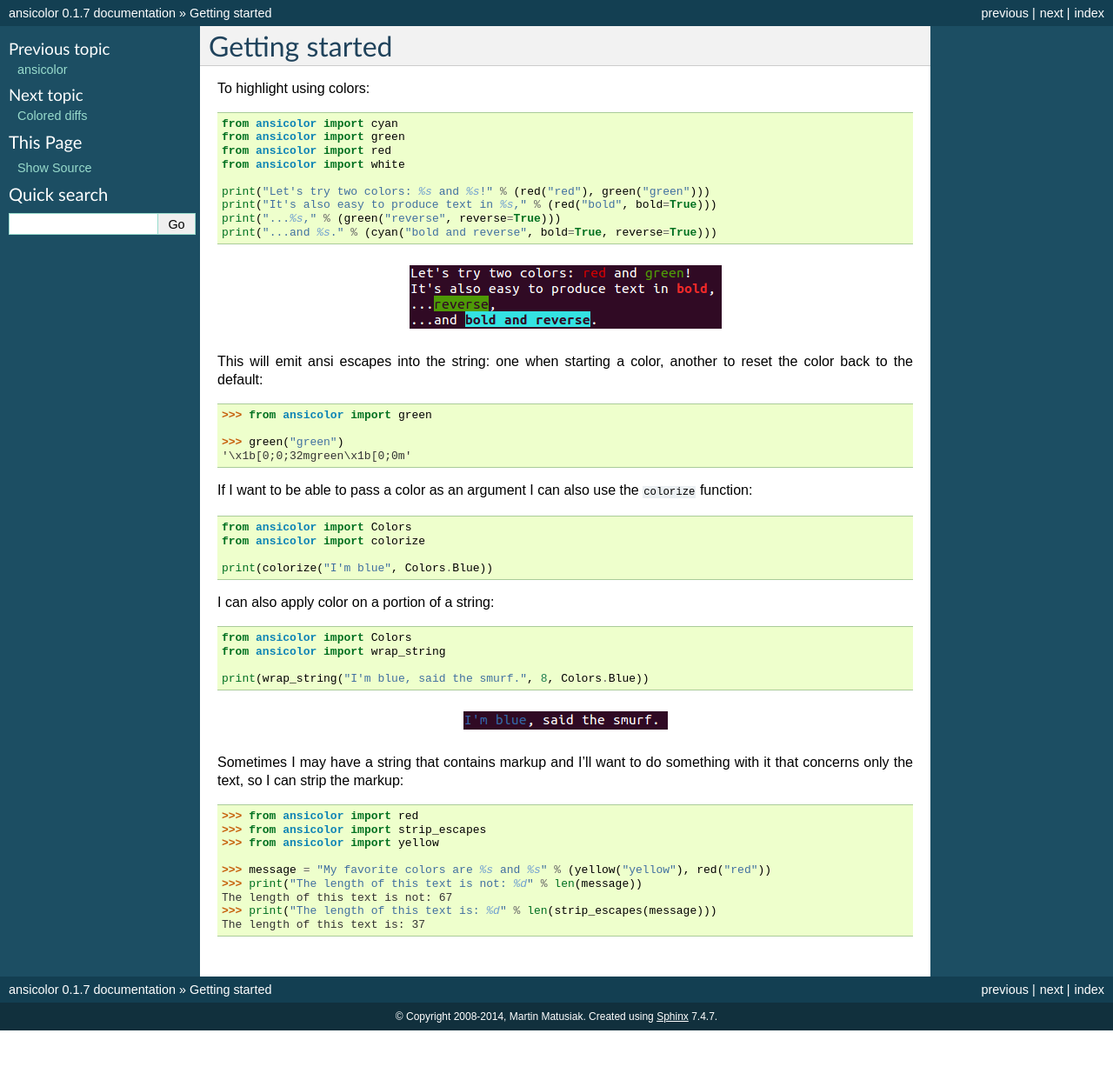
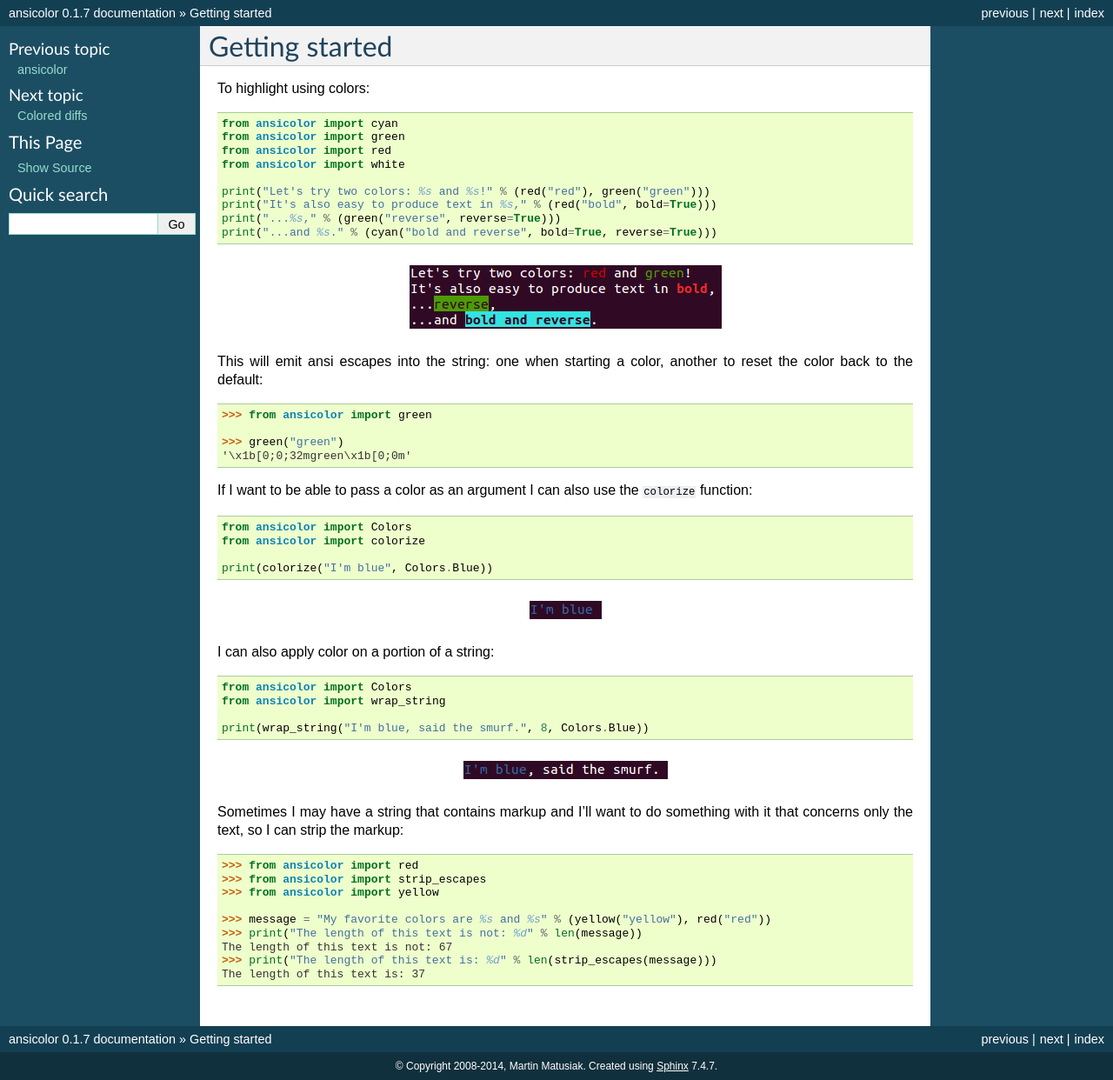
Before and after one commit to numerodix/ansicolor, a Sphinx documentation site: the page built from docs/src/getting_started.rst, in a window 1280 px wide. Shown: the whole page at 87% size. Built offline with Sphinx 7.4.7, drawn with Linux system fonts in a browser that asks for light colours; pages that are not in the unit, such as notebooks, are missing from menus; before the commit the page ends 1185 px from its top, so only the background shows below that.

Commit message:
add screenshot for colorize example

```diff
--- a/docs/src/getting_started.rst
+++ b/docs/src/getting_started.rst
@@ -24,6 +24,8 @@ If I want to be able to pass a color as an argument I can also use the
 
 .. literalinclude:: ../snippets/getting_started_2.py
 
+.. figure:: ../snippets/getting_started_2.png
+
 
 I can also apply color on a portion of a string:
 
```
Also changed, not shown: docs/snippets/getting_started_2.png (added).
